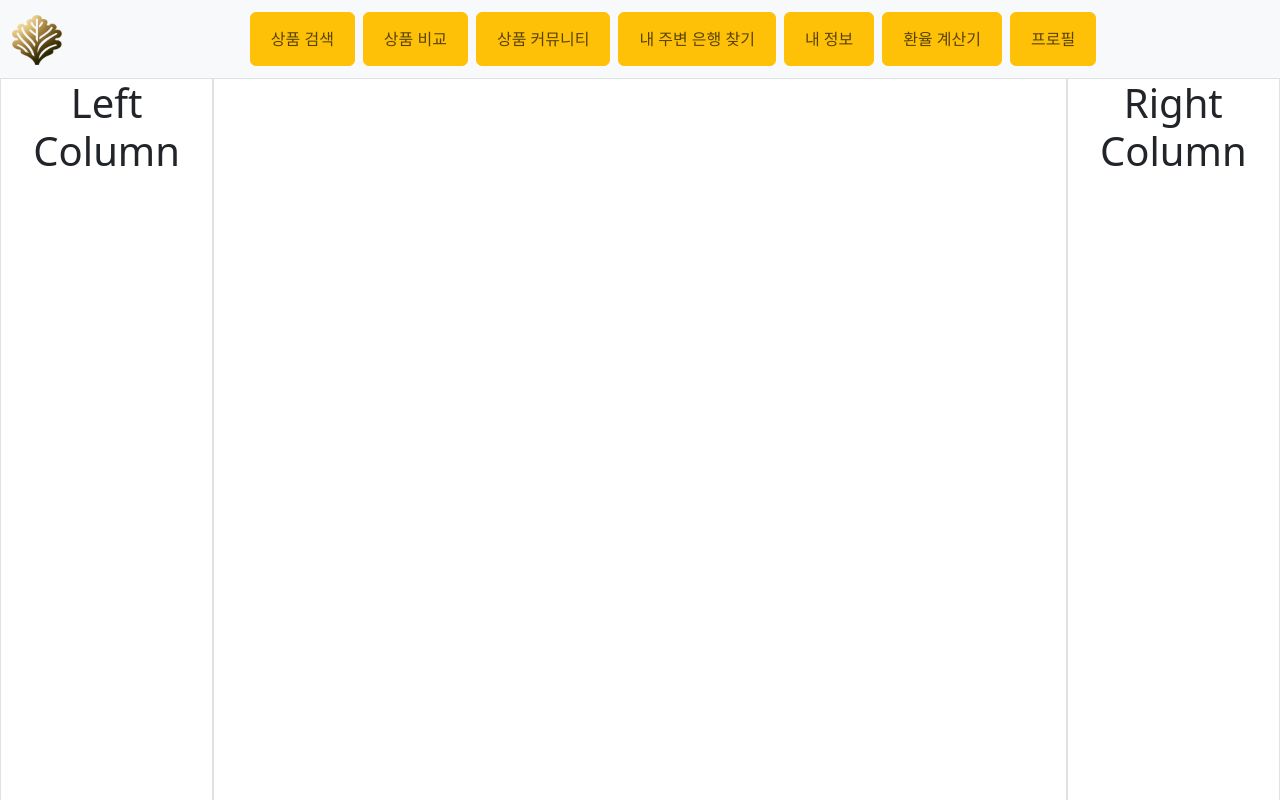
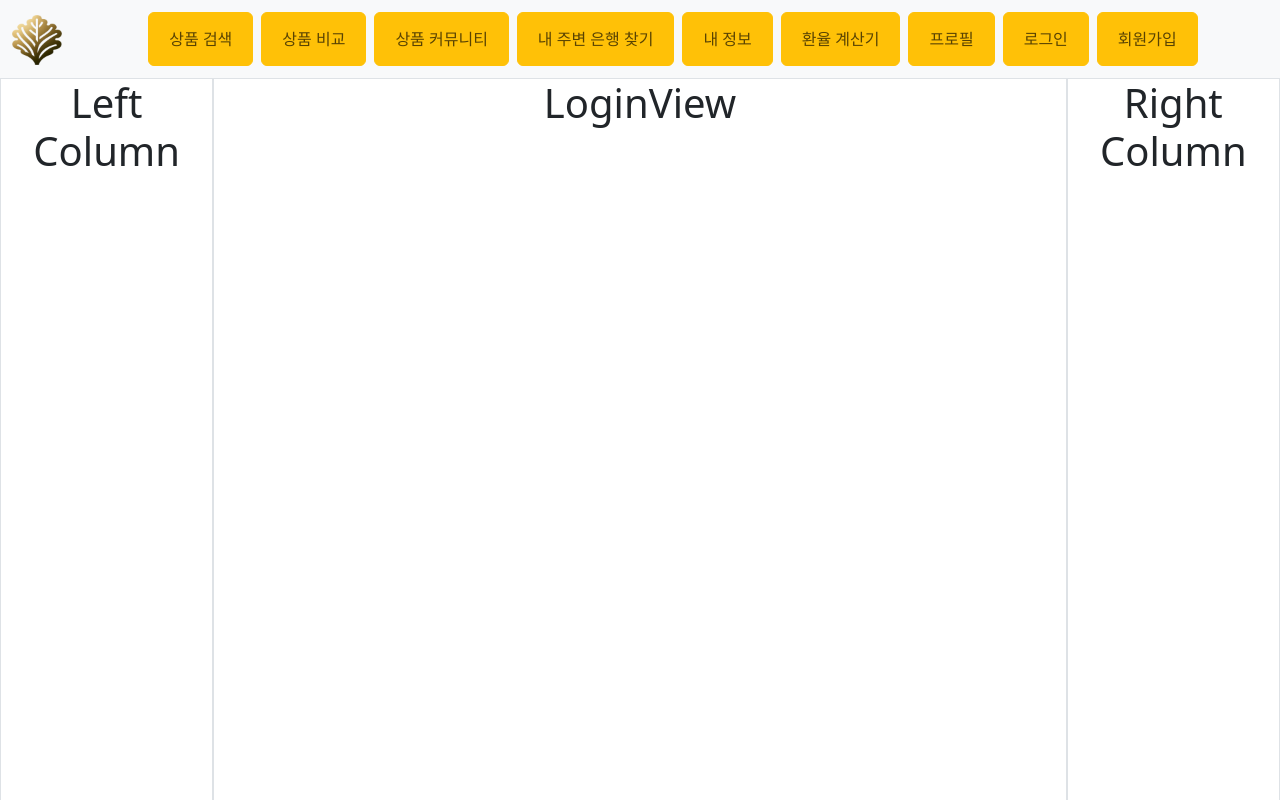
Before and after one commit to kimbok2/golden-lettuce, a Vue app in the folder front/: page /login in a window 1280 px wide. Shown: the top 800 px of the page. Built offline with nearby package versions, Linux system fonts and the light colour scheme.

Commit message:
create LoginView and SignUpView

```diff
--- a/front/src/components/NavigationBar.vue
+++ b/front/src/components/NavigationBar.vue
@@ -51,6 +51,8 @@ const navItems = ref([
   { id: item_id++, itemName: '내 정보', name: 'user' },
   { id: item_id++, itemName: '환율 계산기', name: 'exchange' },
   { id: item_id++, itemName: '프로필', name: 'profile' },
+  { id: item_id++, itemName: '로그인', name: 'login' },
+  { id: item_id++, itemName: '회원가입', name: 'signup' },
 ])
 
 </script>
--- a/front/src/router/index.js
+++ b/front/src/router/index.js
@@ -7,6 +7,8 @@ import MyAccountView from '@/views/MyAccountView.vue'
 import ProfileView from '@/views/ProfileView.vue'
 import ProductCompareView from '@/views/ProductCompareView.vue'
 import ProductListView from '@/views/ProductListView.vue'
+import LoginView from '@/views/LoginView.vue'
+import SignUpView from '@/views/SignUpView.vue'
 
 
 const router = createRouter({
@@ -52,6 +54,16 @@ const router = createRouter({
       name: 'profile',
       component: ProfileView
     },
+    {
+      path: '/login/',
+      name: 'login',
+      component: LoginView
+    },
+    {
+      path: '/signup/',
+      name: 'signup',
+      component: SignUpView
+    },
   ]
 })
 
--- /dev/null
+++ b/front/src/views/LoginView.vue
@@ -0,0 +1,9 @@
+<template>
+    <div>
+      <h1>LoginView</h1>
+    </div>
+  </template>
+
+  <script setup></script>
+
+  <style scoped></style>
--- /dev/null
+++ b/front/src/views/SignUpView.vue
@@ -0,0 +1,9 @@
+<template>
+    <div>
+      <h1>SignUpView</h1>
+    </div>
+  </template>
+
+  <script setup></script>
+
+  <style scoped></style>
```
